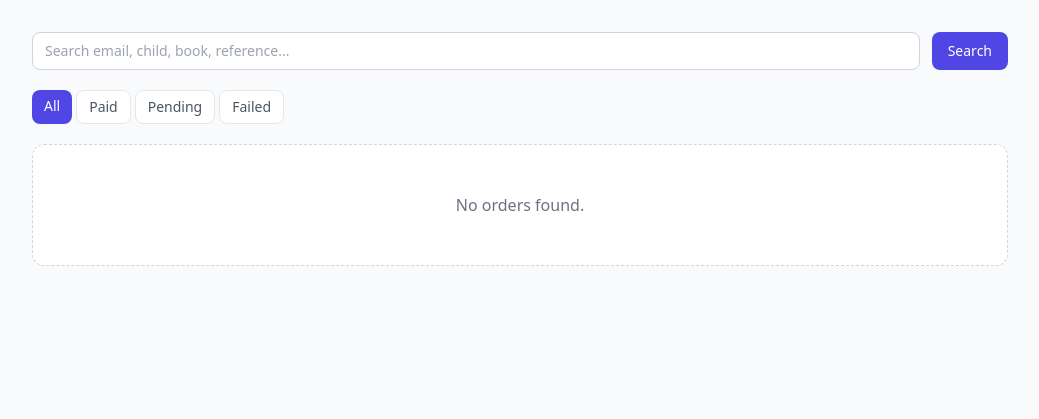
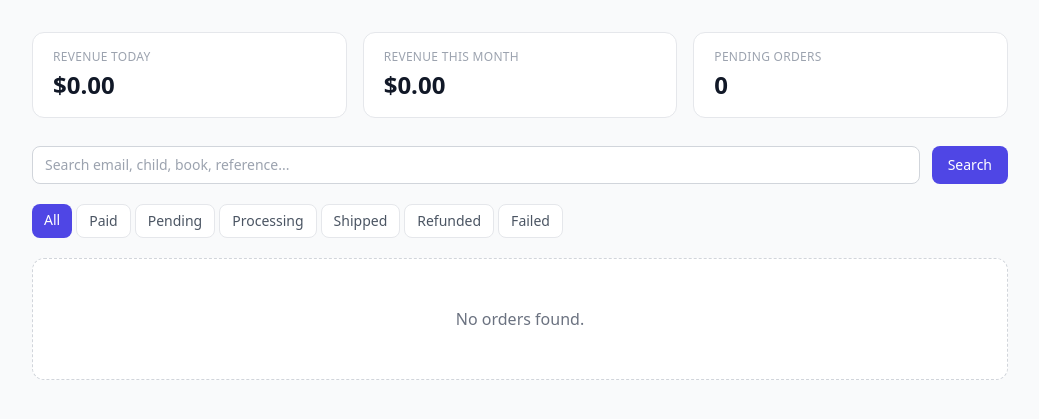
Before and after one commit to Mouad1/kidp, a FastAPI app: page /admin/orders in a window 1280 px wide. Shown: the part 65-484 px from the top of the page, without its empty margins (120-1159 px from the left). Run offline with FastAPI, Linux system fonts and the light colour scheme; data comes from the database, SQL or seed files in the repository; data that the repository does not hold is empty; some libraries are stand-ins or nearby versions.

Commit message:
feat(admin): KPI banner + live polling notifications (Phase 10)
storefront/db.py:
- get_stats(db, today, month_prefix) -> {revenue_today_cents, revenue_month_cents, pending_count}

dashboard/app.py:
- GET /api/admin/stats: returns KPI JSON (admin-auth required)
- /admin/orders: passes stats to template context
- Extended status filter to all 6 valid statuses

admin_orders.html:
- 3-card KPI banner (revenue today / this month / pending orders)
- 30s JS polling of /api/admin/stats: live-updates cards + amber header badge when pending > 0
- Status filter tabs expanded (All/Paid/Pending/Processing/Shipped/Refunded/Failed)

tests:
- test_get_stats_empty, test_get_stats_counts_correctly (db layer)
- test_set_order_notes
- test_admin_stats_returns_kpis, test_admin_stats_requires_admin (HTTP layer)

```diff
--- a/dashboard/app.py
+++ b/dashboard/app.py
@@ -54,7 +54,7 @@ from storefront.db import (
     Database as _SfDatabase, new_reference as _sf_new_reference,
     create_order as _sf_create_order, get_order as _sf_get_order,
     set_order_status as _sf_set_order_status, list_orders as _sf_list_orders,
-    set_order_notes as _sf_set_order_notes,
+    set_order_notes as _sf_set_order_notes, get_stats as _sf_get_stats,
 )
 from storefront.admin import seed_admins as _sf_seed_admins, is_admin as _sf_is_admin
 
@@ -1701,7 +1701,8 @@ def admin_orders(request: Request, q: str = "", status: str = "", page: int = 1)
     if _require_admin(request) is None:
         return RedirectResponse(url="/admin/login", status_code=303)
 
-    all_orders = _sf_list_orders(_store_db(), limit=10000)
+    db = _store_db()
+    all_orders = _sf_list_orders(db, limit=10000)
 
     # Enrich with human-readable book title
     title_cache: dict[str, str] = {}
@@ -1726,8 +1727,8 @@ def admin_orders(request: Request, q: str = "", status: str = "", page: int = 1)
             or q_low in o["reference"].lower()
         ]
 
-    # Filter: status
-    valid_statuses = ("pending", "paid", "failed")
+    # Filter: status (all 6 valid values)
+    valid_statuses = ("pending", "paid", "failed", "processing", "shipped", "refunded")
     if status in valid_statuses:
         all_orders = [o for o in all_orders if o["status"] == status]
 
@@ -1738,6 +1739,10 @@ def admin_orders(request: Request, q: str = "", status: str = "", page: int = 1)
     page = min(page, total_pages)
     start = (page - 1) * _ORDERS_PAGE_SIZE
     orders = all_orders[start: start + _ORDERS_PAGE_SIZE]
+
+    # KPI stats
+    now = _dt.datetime.utcnow()
+    stats = _sf_get_stats(db, today=now.strftime("%Y-%m-%d"), month_prefix=now.strftime("%Y-%m"))
 
     return templates.TemplateResponse(
         request=request, name="admin_orders.html",
@@ -1748,6 +1753,7 @@ def admin_orders(request: Request, q: str = "", status: str = "", page: int = 1)
             "page": page,
             "total_pages": total_pages,
             "total": total,
+            "stats": stats,
         },
     )
 
@@ -1813,6 +1819,19 @@ async def admin_set_order_notes(reference: str, request: Request):
         raise HTTPException(status_code=404, detail="Order not found.")
     _sf_set_order_notes(db, reference, notes, now=_dt.datetime.utcnow())
     return {"reference": reference, "saved": True}
+
+
+@app.get("/api/admin/stats")
+def admin_stats(request: Request):
+    if _require_admin(request) is None:
+        raise HTTPException(status_code=401, detail="Admin sign in required.")
+    now = _dt.datetime.utcnow()
+    stats = _sf_get_stats(
+        _store_db(),
+        today=now.strftime("%Y-%m-%d"),
+        month_prefix=now.strftime("%Y-%m"),
+    )
+    return stats
 
 
 @app.post("/api/storyforge/{name}/publish")
--- a/dashboard/templates/admin_orders.html
+++ b/dashboard/templates/admin_orders.html
@@ -15,6 +15,7 @@
         <span class="text-2xl">📦</span>
         <h1 class="text-lg font-bold">Orders</h1>
         <span class="text-sm text-gray-400">({{ total }})</span>
+        <span id="pending-badge" class="hidden ml-1 bg-amber-500 text-white text-xs font-bold px-2 py-0.5 rounded-full"></span>
       </div>
       <div class="flex items-center gap-4 text-sm">
         <a href="/admin/stories" class="text-indigo-600 hover:text-indigo-800">📖 Stories</a>
@@ -24,6 +25,28 @@
   </header>
 
   <main class="max-w-5xl mx-auto px-6 py-8">
+
+    <!-- KPI banner -->
+    <div class="grid grid-cols-3 gap-4 mb-7">
+      <div class="bg-white rounded-xl border border-gray-200 px-5 py-4">
+        <p class="text-xs font-medium text-gray-400 uppercase tracking-wide mb-1">Revenue today</p>
+        <p id="kpi-today" class="text-2xl font-bold text-gray-900">
+          ${{ "%.2f"|format(stats.revenue_today_cents / 100) }}
+        </p>
+      </div>
+      <div class="bg-white rounded-xl border border-gray-200 px-5 py-4">
+        <p class="text-xs font-medium text-gray-400 uppercase tracking-wide mb-1">Revenue this month</p>
+        <p id="kpi-month" class="text-2xl font-bold text-gray-900">
+          ${{ "%.2f"|format(stats.revenue_month_cents / 100) }}
+        </p>
+      </div>
+      <div class="bg-white rounded-xl border border-gray-200 px-5 py-4">
+        <p class="text-xs font-medium text-gray-400 uppercase tracking-wide mb-1">Pending orders</p>
+        <p id="kpi-pending" class="text-2xl font-bold {% if stats.pending_count > 0 %}text-amber-600{% else %}text-gray-900{% endif %}">
+          {{ stats.pending_count }}
+        </p>
+      </div>
+    </div>
 
     <!-- Search + filter bar -->
     <form method="get" action="/admin/orders" class="flex flex-wrap gap-3 mb-5">
@@ -37,8 +60,8 @@
     </form>
 
     <!-- Status filter tabs -->
-    <div class="flex gap-1 mb-5 text-sm">
-      {% for label, val in [("All", ""), ("Paid", "paid"), ("Pending", "pending"), ("Failed", "failed")] %}
+    <div class="flex flex-wrap gap-1 mb-5 text-sm">
+      {% for label, val in [("All", ""), ("Paid", "paid"), ("Pending", "pending"), ("Processing", "processing"), ("Shipped", "shipped"), ("Refunded", "refunded"), ("Failed", "failed")] %}
       <a href="/admin/orders?q={{ q }}&status={{ val }}"
          class="px-3 py-1.5 rounded-lg font-medium transition
            {% if status_filter == val %}bg-indigo-600 text-white{% else %}bg-white border border-gray-200 text-gray-600 hover:bg-gray-50{% endif %}">
@@ -113,5 +136,33 @@
 
     {% endif %}
   </main>
+
+  <script>
+    // Poll /api/admin/stats every 30s and update KPI cards + pending badge
+    async function refreshStats() {
+      try {
+        const r = await fetch('/api/admin/stats');
+        if (!r.ok) return;
+        const s = await r.json();
+        const fmt = (cents) => '$' + (cents / 100).toFixed(2);
+        document.getElementById('kpi-today').textContent = fmt(s.revenue_today_cents);
+        document.getElementById('kpi-month').textContent = fmt(s.revenue_month_cents);
+        const kpiPending = document.getElementById('kpi-pending');
+        kpiPending.textContent = s.pending_count;
+        kpiPending.className = 'text-2xl font-bold ' + (s.pending_count > 0 ? 'text-amber-600' : 'text-gray-900');
+        // Badge in header
+        const badge = document.getElementById('pending-badge');
+        if (s.pending_count > 0) {
+          badge.textContent = s.pending_count + ' pending';
+          badge.classList.remove('hidden');
+        } else {
+          badge.classList.add('hidden');
+        }
+      } catch (_) {}
+    }
+    refreshStats();
+    setInterval(refreshStats, 30000);
+  </script>
+
 </body>
 </html>
--- a/storefront/db.py
+++ b/storefront/db.py
@@ -121,3 +121,28 @@ def list_orders(db: Database, limit: int = 100) -> list[dict]:
         "SELECT * FROM orders ORDER BY created_at DESC LIMIT ?", (limit,)
     )
     return [dict(r) for r in rows]
+
+
+def get_stats(db: Database, today: str, month_prefix: str) -> dict:
+    """Return KPI counters for the admin dashboard.
+
+    Args:
+        today: ISO date string, e.g. "2026-06-07"
+        month_prefix: e.g. "2026-06"
+    """
+    rev_today = db.query_one(
+        "SELECT COALESCE(SUM(amount_cents), 0) FROM orders WHERE status='paid' AND created_at LIKE ?",
+        (today + "%",),
+    )
+    rev_month = db.query_one(
+        "SELECT COALESCE(SUM(amount_cents), 0) FROM orders WHERE status='paid' AND created_at LIKE ?",
+        (month_prefix + "%",),
+    )
+    pending = db.query_one(
+        "SELECT COUNT(*) FROM orders WHERE status='pending'", ()
+    )
+    return {
+        "revenue_today_cents": rev_today[0] if rev_today else 0,
+        "revenue_month_cents": rev_month[0] if rev_month else 0,
+        "pending_count": pending[0] if pending else 0,
+    }
```
Also changed, not shown: tests/test_storefront_api.py (+17 -0 lines), tests/test_storefront_db.py (+41 -0 lines).
